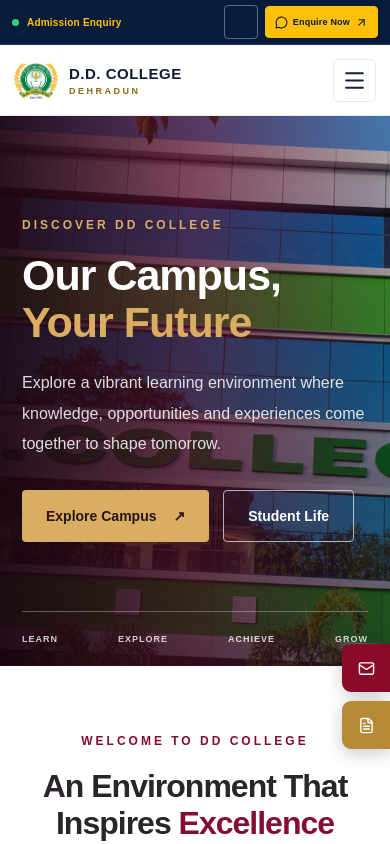
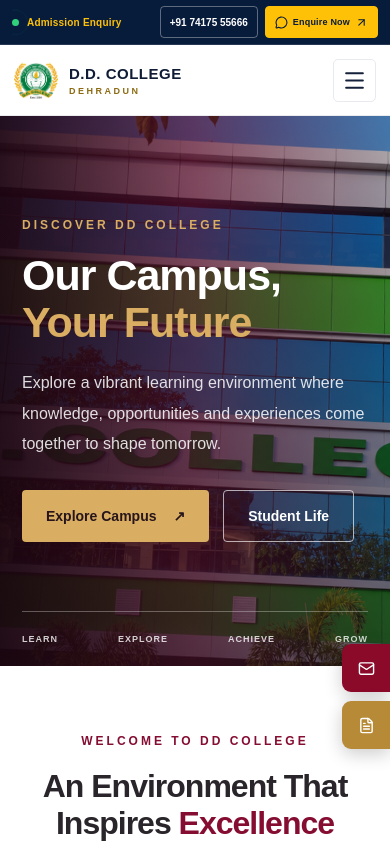
Before and after one commit to sunilsisodia09/ddcollege20, a Next.js app: page /CampusLife/campusoverview in a window 390 px wide. Shown: the top 844 px of the page. Built offline with nearby package versions, Linux system fonts and the light colour scheme.

Commit message:
Update responsive topbar CSS

```diff
--- a/app/CampusLife/campusoverview/page.tsx
+++ b/app/CampusLife/campusoverview/page.tsx
@@ -116,7 +116,7 @@ export default function CampusOverviewPage() {
       <section className="campus-experience">
         <div className="campus-experience-image">
           <img
-            src="/hero/college-hero.jpg"
+            src="/campus/build.webp"
             alt="DD College campus"
           />
         </div>
@@ -144,9 +144,16 @@ export default function CampusOverviewPage() {
           Explore academic opportunities, campus facilities and student
           activities.
         </p>
-        <Link href="/admission" className="campus-cta-btn">
-          Explore Admissions <span>↗</span>
-        </Link>
+
+<a
+  href="https://admissions.ddcollege.in/"
+  target="_blank"
+  rel="noopener noreferrer"
+  className="campus-cta-btn"
+>
+  Explore Admissions <span>↗</span>
+</a>
+
       </section>
     </main>
   );
--- a/components/TopBar/TopBar.css
+++ b/components/TopBar/TopBar.css
@@ -132,6 +132,7 @@
 
 .dd-topbar-call svg {
   color: #ffc107;
+  flex-shrink: 0;
 }
 
 .dd-topbar-call:hover {
@@ -255,14 +256,23 @@
   }
 
   .dd-topbar-call {
-    width: 34px;
-    min-width: 34px;
-    height: 32px;
-    padding: 0;
+    width: auto;
+    min-width: auto;
+    min-height: 32px;
+    height: auto;
+    padding: 0 9px;
+    font-size: 10px;
+    gap: 6px;
   }
 
   .dd-topbar-call span {
-    display: none;
+    display: inline;
+  }
+
+  .dd-topbar-call svg {
+    display: block;
+    width: 13px;
+    height: 13px;
   }
 
   .dd-topbar-enquiry {
@@ -294,6 +304,16 @@
     font-size: 9px;
   }
 
+  .dd-topbar-actions {
+    gap: 5px;
+  }
+
+  .dd-topbar-call {
+    padding: 0 6px;
+    font-size: 9px;
+    gap: 4px;
+  }
+
   .dd-topbar-enquiry {
     padding: 0 7px;
     font-size: 8px;
```
Also changed, not shown: app/CampusLife/clubs/page.tsx (+0 -10 lines).
